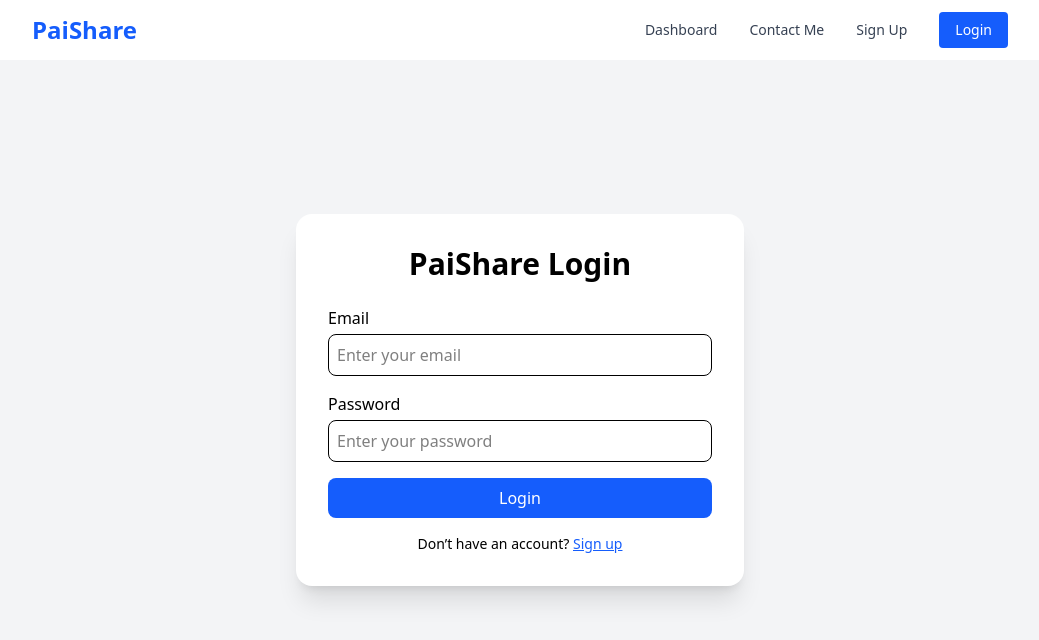
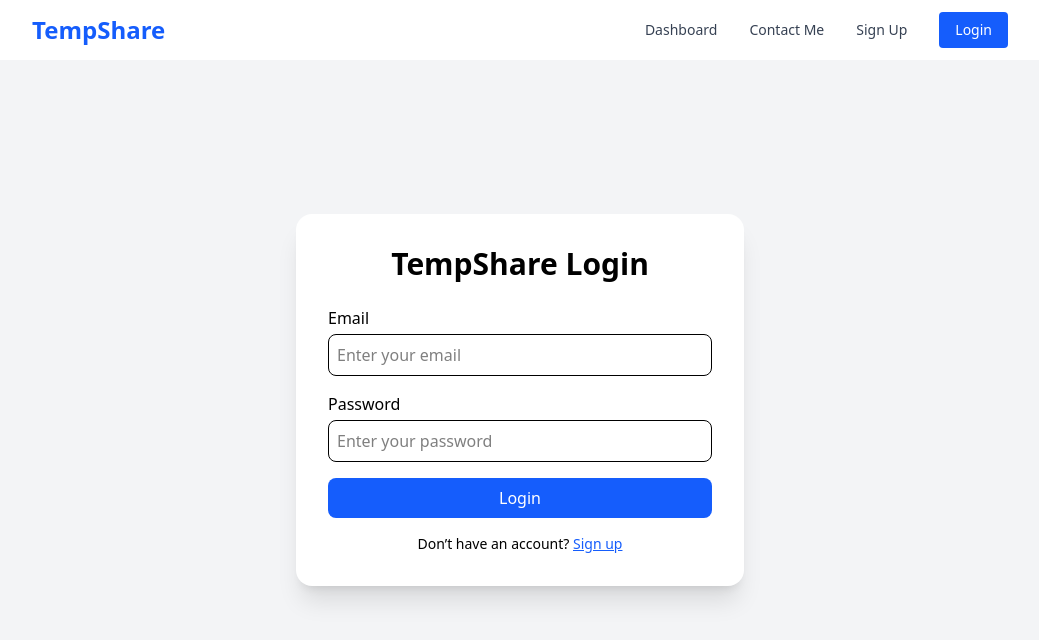
Before and after one commit to PrajwalPai21/Personal_Projects, a React (Vite) app in the folder TempShare/tempshare-frontend/: page /login in a window 1280 px wide. Shown: the top 640 px of the page, without its empty margins (120-1159 px from the left). Built offline with nearby package versions, Linux system fonts and the light colour scheme.

Commit message:
Updated the final name for this project from PaiShare to Tempshare

```diff
--- a/TempShare/tempshare-frontend/index.html
+++ b/TempShare/tempshare-frontend/index.html
@@ -1,10 +1,10 @@
-<!doctype html>
+<!DOCTYPE html>
 <html lang="en">
   <head>
     <meta charset="UTF-8" />
     <link rel="icon" type="image/svg+xml" href="/vite.svg" />
     <meta name="viewport" content="width=device-width, initial-scale=1.0" />
-    <title>tempshare-frontend</title>
+    <title>TempShare</title>
   </head>
   <body>
     <div id="root"></div>
--- a/TempShare/tempshare-frontend/src/components/Navbar.jsx
+++ b/TempShare/tempshare-frontend/src/components/Navbar.jsx
@@ -20,7 +20,7 @@ const Navbar = () => {
     <nav className="w-full bg-white shadow-mg fixed top-0 left-0 z-50 rounded ">
       <div className="max-w-5xl mx-auto flex justify-between items-center py-3 px-6">
         <Link to="/dashboard" className="text-2xl font-bold text-blue-600">
-          PaiShare
+          TempShare
         </Link>
 
         <div className="hidden md:flex space-x-8 text-sm items-center">
--- a/TempShare/tempshare-frontend/src/pages/LoginPage.jsx
+++ b/TempShare/tempshare-frontend/src/pages/LoginPage.jsx
@@ -28,7 +28,7 @@ export default function LoginPage() {
   return (
     <div className="min-h-screen bg-gray-100 flex items-center justify-center">
       <div className="bg-white p-8 rounded-2xl shadow-xl w-full max-w-md">
-        <h1 className="text-3xl font-bold text-center mb-6">PaiShare Login</h1>
+        <h1 className="text-3xl font-bold text-center mb-6">TempShare Login</h1>
 
         <form className="space-y-4" onSubmit={handleLoginFunc}>
           <div>
```
